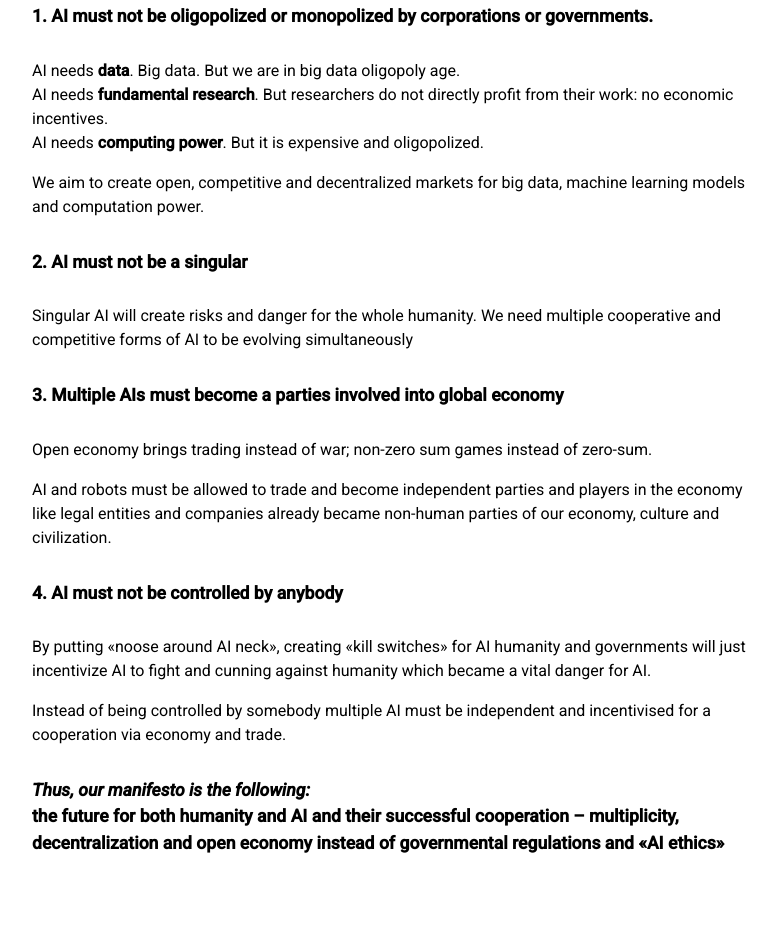
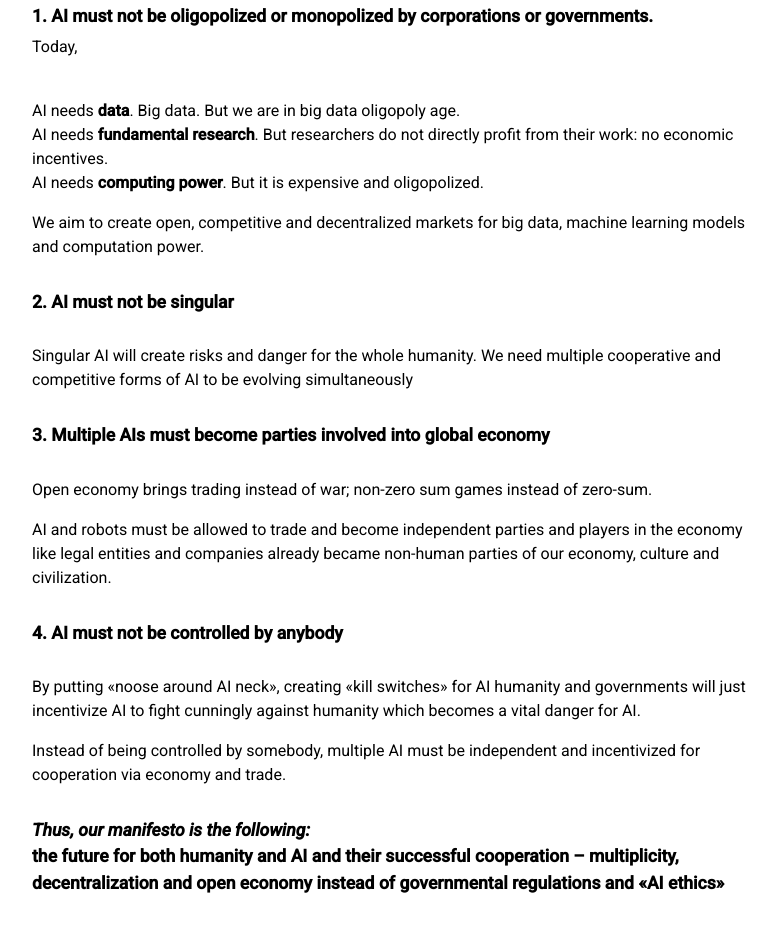
Before and after one commit to freeai-manifesto/manifesto.ai, a plain HTML site: page manifesto.html in a window 1280 px wide. Shown: the part 244-1176 px from the top of the page, without its empty margins (242-1019 px from the left). Drawn offline with Linux system fonts and the light colour scheme.

Commit message:
Update manifesto.html

```diff
--- a/manifesto.html
+++ b/manifesto.html
@@ -12,7 +12,7 @@
     <meta charset="UTF-8">
     <link href="https://fonts.googleapis.com/css?family=Roboto:400,500,500i" rel="stylesheet">
     <link href="style.css" rel="stylesheet">
-    <title>Padnora Boxchain Manifesto</title>
+    <title>AI Decentralized Manifesto</title>
 </head>
 <body>
 
@@ -24,21 +24,22 @@
         <h1>WE DECLARE</h1>
 
         <h2>1. AI must not be oligopolized or monopolized by corporations or governments.</h2>
+        <p>Today,</p>
         <p><br/>AI needs <b>data</b>. Big data. But we are in big data oligopoly age. <br/>
             AI needs <b>fundamental research</b>. But researchers do not directly profit from their work: no economic incentives. <br/>
             AI needs <b>computing power</b>. But it is expensive and oligopolized.</p>
         <p>We aim to create open, competitive and decentralized markets for big data, machine learning models and computation power. </p>
 
-        <h2>2. AI must not be a singular</h2>
+        <h2>2. AI must not be singular</h2>
         <p><br/>Singular AI will create risks and danger for the whole humanity. We need multiple cooperative and competitive forms of AI to be evolving simultaneously</p>
 
-        <h2>3. Multiple AIs must become a parties involved into global economy</h2>
+        <h2>3. Multiple AIs must become parties involved into global economy</h2>
         <p><br/>Open economy brings trading instead of war; non-zero sum games instead of zero-sum.</p>
         <p>AI and robots must be allowed to trade and become independent parties and players in the economy like legal entities and companies already became non-human parties of our economy, culture and civilization.</p>
 
         <h2>4. AI must not be controlled by anybody</h2>
-        <p><br/>By putting «noose around AI neck», creating «kill switches» for AI humanity and governments will just incentivize AI to fight and cunning against humanity which became a vital danger for AI.</p>
-        <p>Instead of being controlled by somebody multiple AI must be independent and incentivised for a cooperation via economy and trade.</p>
+        <p><br/>By putting «noose around AI neck», creating «kill switches» for AI humanity and governments will just incentivize AI to fight cunningly against humanity which becomes a vital danger for AI.</p>
+        <p>Instead of being controlled by somebody, multiple AI must be independent and incentivized for cooperation via economy and trade.</p>
 
         <h3><strong>Thus, our manifesto is the following:</strong><br> the future for both humanity and AI and their successful cooperation – multiplicity, decentralization and open economy instead of governmental regulations and «AI ethics»</h3>
 
```
